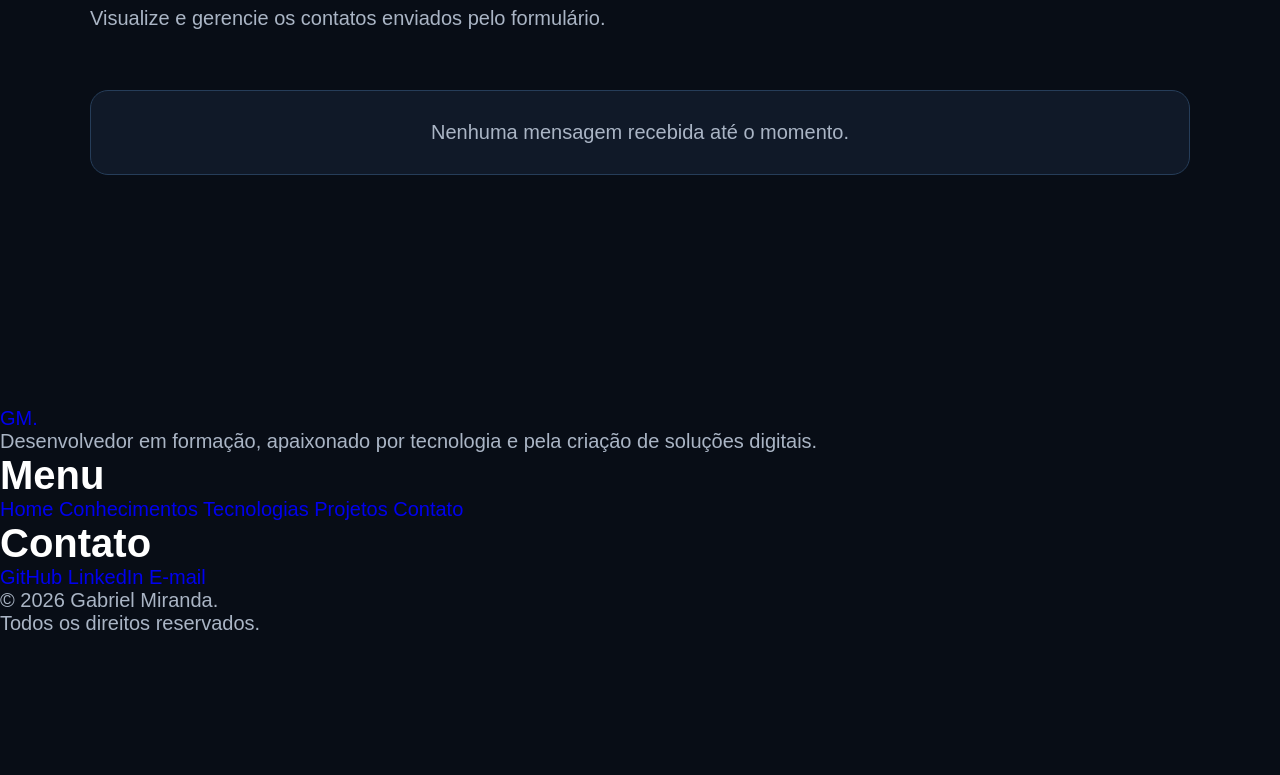
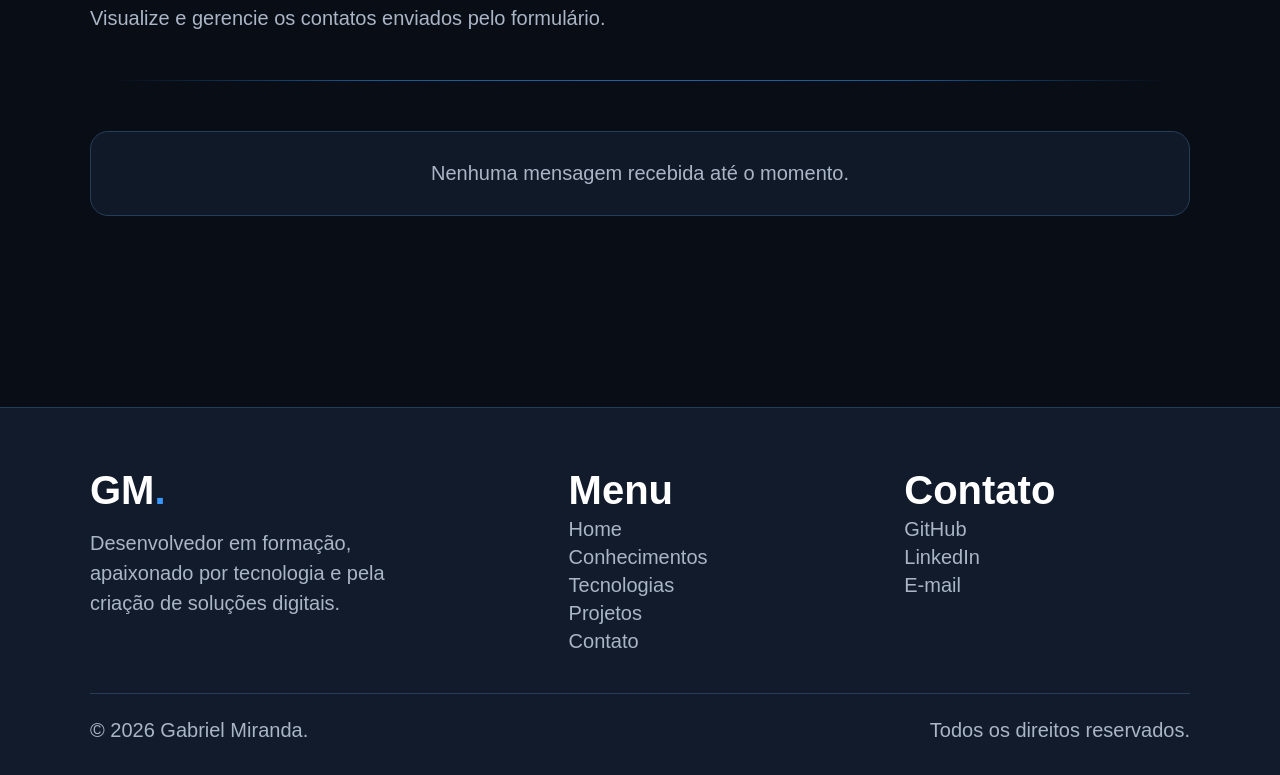
Before and after one commit to GabrielMiranda14/Portfolio, a plain HTML site: page src/pages/admin.html in a window 1280 px wide. Shown: the part 393-1168 px from the top of the page. Before the commit the page ends 1028 px from the top, so only its background shows below. Drawn offline with Linux system fonts and the light colour scheme.

Commit message:
style: Footer stylization

```diff
--- a/src/styles/admin.css
+++ b/src/styles/admin.css
@@ -43,7 +43,7 @@
 .admin-content {
     display: flex;
     flex-direction: column;
-    gap: 30px;
+    gap: 50px;
 }
 
 .admin-section-heading {
--- a/src/styles/style.css
+++ b/src/styles/style.css
@@ -794,3 +794,113 @@ main {
     transform: translateY(2px) scale(0.98);
     box-shadow: inset 0 2px 4px rgba(0, 0, 0, 0.2);
 }
+
+footer {
+    padding: 60px 0px;
+    background-color: var(--color-surface);
+    border-top: 1px solid var(--color-border);
+}
+
+.footer-container {
+    width: min(1100px, calc(100% - 40px));
+    margin: 0 auto;
+    display: flex;
+    flex-direction: column;
+    gap: 40px;
+}
+
+.footer-content {
+    display: grid;
+    grid-template-columns: 1.5fr 1fr 1fr;
+    gap: 50px;
+}
+
+.footer-brand {
+    display: flex;
+    flex-direction: column;
+    align-items: flex-start;
+    gap: 15px;
+}
+
+.footer-logo {
+    color: var(--color-text);
+    font-family: var(--h3-font);
+    font-size: var(--h3-size);
+    font-weight: 700;
+    transition: var(--transition-default);
+}
+
+.footer-logo span {
+    color: var(--color-primary-light);
+}
+
+.footer-logo:hover {
+    color: var(--color-primary-light);
+}
+
+.footer-brand p {
+    max-width: 320px;
+    color: var(--color-text-secondary);
+    font-size: var(--body-size);
+    line-height: 1.5;
+}
+
+.footer-navigation,
+.footer-social {
+    display: flex;
+    flex-direction: column;
+    align-items: flex-start;
+    gap: 5px;
+}
+
+.footer-navigation h3,
+.footer-social h3 {
+    color: var(--color-text);
+    font-family: var(--h3-font);
+    font-size: var(--h3-size);
+    font-weight: 700;
+}
+
+.footer-navigation a,
+.footer-social a {
+    color: var(--color-text-secondary);
+    font-size: var(--body-size);
+    transition: var(--transition-default);
+}
+
+.footer-navigation a:hover,
+.footer-social a:hover {
+    color: var(--color-primary-light);
+    transform: translateX(4px);
+}
+
+.footer-bottom {
+    display: flex;
+    justify-content: space-between;
+    align-items: center;
+    gap: 20px;
+    padding-top: 25px;
+    border-top: 1px solid var(--color-border);
+}
+
+.footer-bottom p {
+    color: var(--color-text-secondary);
+    font-size: var(--body-size);
+}
+
+/* DIVISOR DE SEÇÕES */
+
+.section-divider {
+    width: min(1100px, calc(100% - 40px));
+    height: 1px;
+    margin: 0 auto;
+    background: linear-gradient(
+        90deg,
+        transparent,
+        var(--color-primary),
+        var(--color-primary-light),
+        var(--color-primary),
+        transparent
+    );
+    opacity: 0.6;
+}
```
